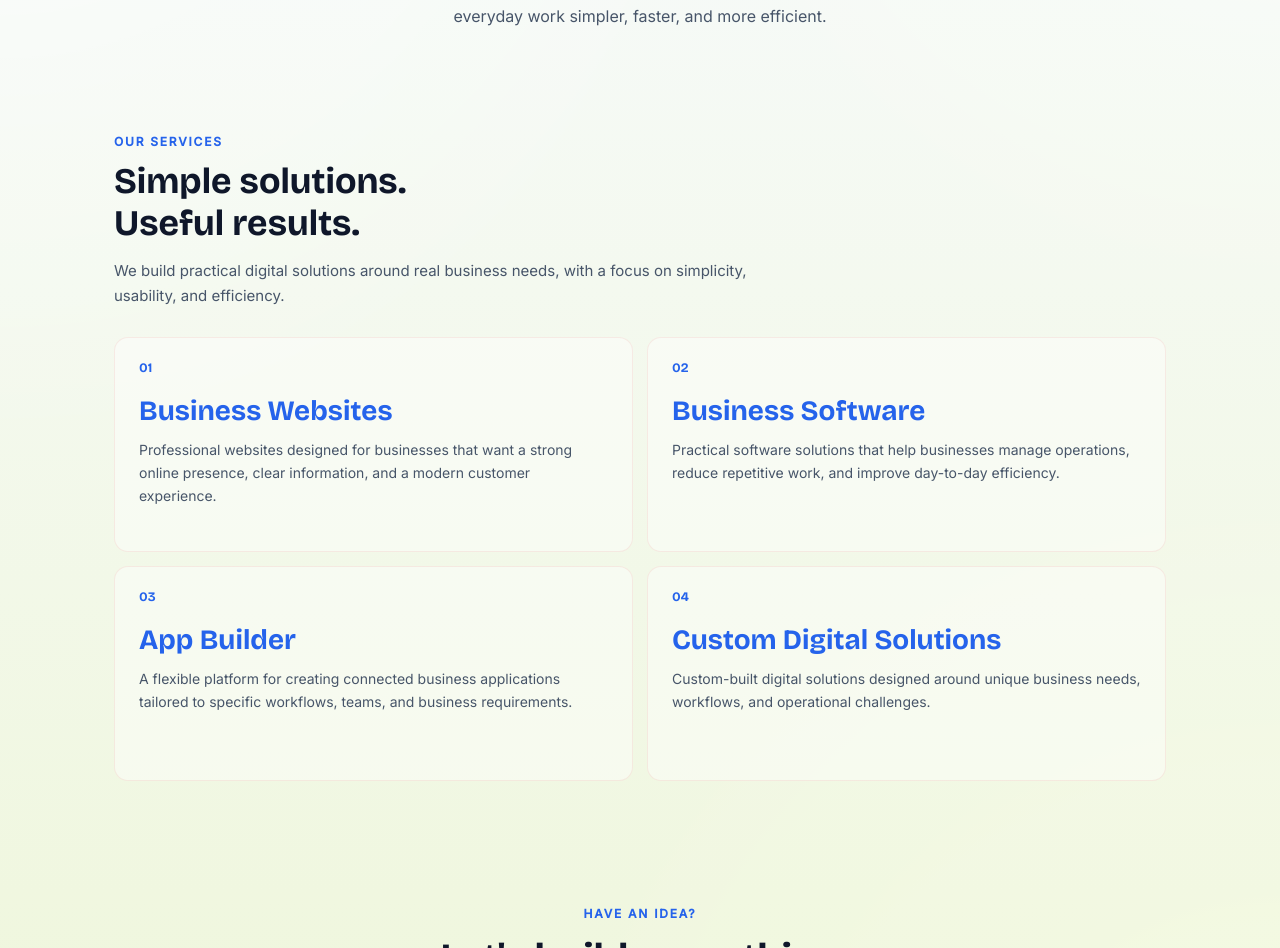
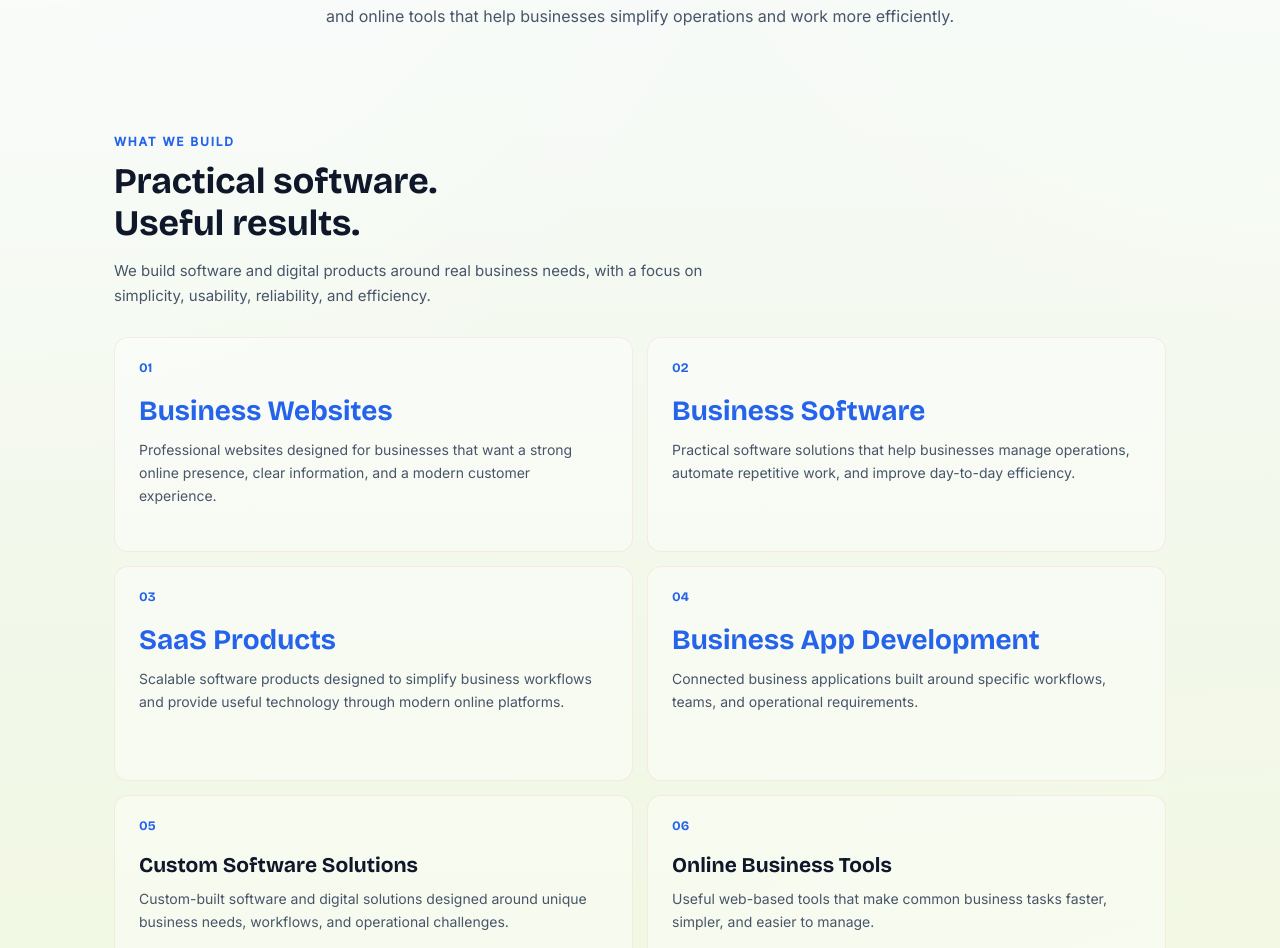
Before and after one commit to sameersams243-collab/noorado, a React (Vite) app: page /services in a window 1280 px wide. Shown: the part 344-1292 px from the top of the page. Built offline with nearby package versions, Linux system fonts and the light colour scheme; a web font is replaced by a local one.

Commit message:
Clarify Noorado software company identity

```diff
--- a/index.html
+++ b/index.html
@@ -21,7 +21,7 @@
             "@id": "https://www.noorado.com/#organization",
             "name": "Noorado",
             "url": "https://www.noorado.com/",
-            "description": "Noorado is a technology company building websites, business management systems, SaaS products, Excel templates, and online business tools for startups and businesses."
+            "description": "Noorado is a technology company building websites, business management systems, SaaS products and online business tools for startups and businesses."
           },
           {
             "@type": "WebSite",
--- a/src/components/Hero.tsx
+++ b/src/components/Hero.tsx
@@ -24,8 +24,9 @@ function Hero() {
         </h1>
 
         <p>
-          Noorado builds software, SaaS products, and digital solutions
-          that help businesses simplify operations and work more efficiently.
+          Noorado is a software company building SaaS products, business
+          software, websites, and digital tools that help businesses simplify
+          operations and work more efficiently.
         </p>
 
         <ul className="hero-list">
@@ -74,7 +75,7 @@ function Hero() {
         <div className="hero-image">
           <img
             src={heroimage}
-            alt="Noorado digital solutions illustration"
+            alt="Noorado software company and business technology solutions"
           />
         </div>
       </div>
--- a/src/components/Services.tsx
+++ b/src/components/Services.tsx
@@ -15,7 +15,8 @@ function Services() {
         </h2>
 
         <p>
-          We're building new products, software, and technology
+          Noorado is a software company building new products,
+          business software, SaaS solutions, and technology
           for the future.
         </p>
 
--- a/src/pages/AboutPage.tsx
+++ b/src/pages/AboutPage.tsx
@@ -28,10 +28,7 @@ function About() {
           </h1>
 
           <p>
-            Noorado is a technology company focused on
-            creating software, SaaS products, and digital
-            tools that solve real-world problems and make
-            everyday work simpler.
+            Noorado is a software company building SaaS products, business software, websites, and digital tools that help businesses simplify operations and work more efficiently.
           </p>
         </div>
       </section>
@@ -72,8 +69,8 @@ function About() {
             <div>
               <h3>Software</h3>
               <p>
-                Practical software designed around real
-                business needs.
+                Practical business software designed around
+                real business needs and workflows.
               </p>
             </div>
 
@@ -88,8 +85,8 @@ function About() {
             <div>
               <h3>Digital Tools</h3>
               <p>
-                Useful tools that make common tasks faster
-                and easier.
+                Useful online business tools that make common
+                tasks faster, simpler, and easier.
               </p>
             </div>
 
@@ -146,9 +143,9 @@ function About() {
           </h2>
 
           <p>
-            We want to create technology that helps people
-            and businesses work smarter, operate better,
-            and prepare for what's next.
+            We want to build useful software and technology
+            that helps people and businesses work smarter,
+            operate better, and prepare for what's next.
           </p>
 
         </div>
--- a/src/pages/ServicesPage.tsx
+++ b/src/pages/ServicesPage.tsx
@@ -27,15 +27,15 @@ function Services() {
           </span>
 
           <h1>
-            Digital solutions
+            Software and technology
             <br />
             built for real business.
           </h1>
 
           <p>
-            Noorado creates practical websites, software,
-            business tools, and digital solutions that make
-            everyday work simpler, faster, and more efficient.
+            Noorado is a software company building practical websites,
+            business software, SaaS products, and online tools that help
+            businesses simplify operations and work more efficiently.
           </p>
         </div>
       </section>
@@ -49,19 +49,19 @@ function Services() {
 
           <div className="services-heading">
             <span className="services-section-label">
-              OUR SERVICES
+              WHAT WE BUILD
             </span>
 
             <h2>
-              Simple solutions.
+              Practical software.
               <br />
               Useful results.
             </h2>
 
             <p>
-              We build practical digital solutions around
-              real business needs, with a focus on simplicity,
-              usability, and efficiency.
+              We build software and digital products around real business
+              needs, with a focus on simplicity, usability, reliability,
+              and efficiency.
             </p>
           </div>
 
@@ -79,9 +79,9 @@ function Services() {
               </h3>
 
               <p>
-                Professional websites designed for businesses that
-                want a strong online presence, clear information,
-                and a modern customer experience.
+                Professional websites designed for businesses that want
+                a strong online presence, clear information, and a modern
+                customer experience.
               </p>
             </article>
 
@@ -97,27 +97,44 @@ function Services() {
               </h3>
 
               <p>
-                Practical software solutions that help businesses
-                manage operations, reduce repetitive work, and
-                improve day-to-day efficiency.
+                Practical software solutions that help businesses manage
+                operations, automate repetitive work, and improve
+                day-to-day efficiency.
               </p>
             </article>
 
 
             <article
-              id="app-builder"
+              id="saas-products"
               className="service-card"
             >
               <span className="service-number">03</span>
 
               <h3>
-                App Builder
+                SaaS Products
               </h3>
 
               <p>
-                A flexible platform for creating connected
-                business applications tailored to specific
-                workflows, teams, and business requirements.
+                Scalable software products designed to simplify business
+                workflows and provide useful technology through modern
+                online platforms.
+              </p>
+            </article>
+
+
+            <article
+              id="business-apps"
+              className="service-card"
+            >
+              <span className="service-number">04</span>
+
+              <h3>
+                Business App Development
+              </h3>
+
+              <p>
+                Connected business applications built around specific
+                workflows, teams, and operational requirements.
               </p>
             </article>
 
@@ -126,16 +143,33 @@ function Services() {
               id="custom-digital-solutions"
               className="service-card"
             >
-              <span className="service-number">04</span>
+              <span className="service-number">05</span>
 
               <h3>
-                Custom Digital Solutions
+                Custom Software Solutions
               </h3>
 
               <p>
-                Custom-built digital solutions designed around
-                unique business needs, workflows, and operational
+                Custom-built software and digital solutions designed
+                around unique business needs, workflows, and operational
                 challenges.
+              </p>
+            </article>
+
+
+            <article
+              id="online-business-tools"
+              className="service-card"
+            >
+              <span className="service-number">06</span>
+
+              <h3>
+                Online Business Tools
+              </h3>
+
+              <p>
+                Useful web-based tools that make common business tasks
+                faster, simpler, and easier to manage.
               </p>
             </article>
 
@@ -162,7 +196,7 @@ function Services() {
 
           <p>
             Tell us what you need and let's turn your idea
-            into a practical digital solution.
+            into practical software or technology.
           </p>
 
           <Link
```
Also changed, not shown: public/llms.txt.
